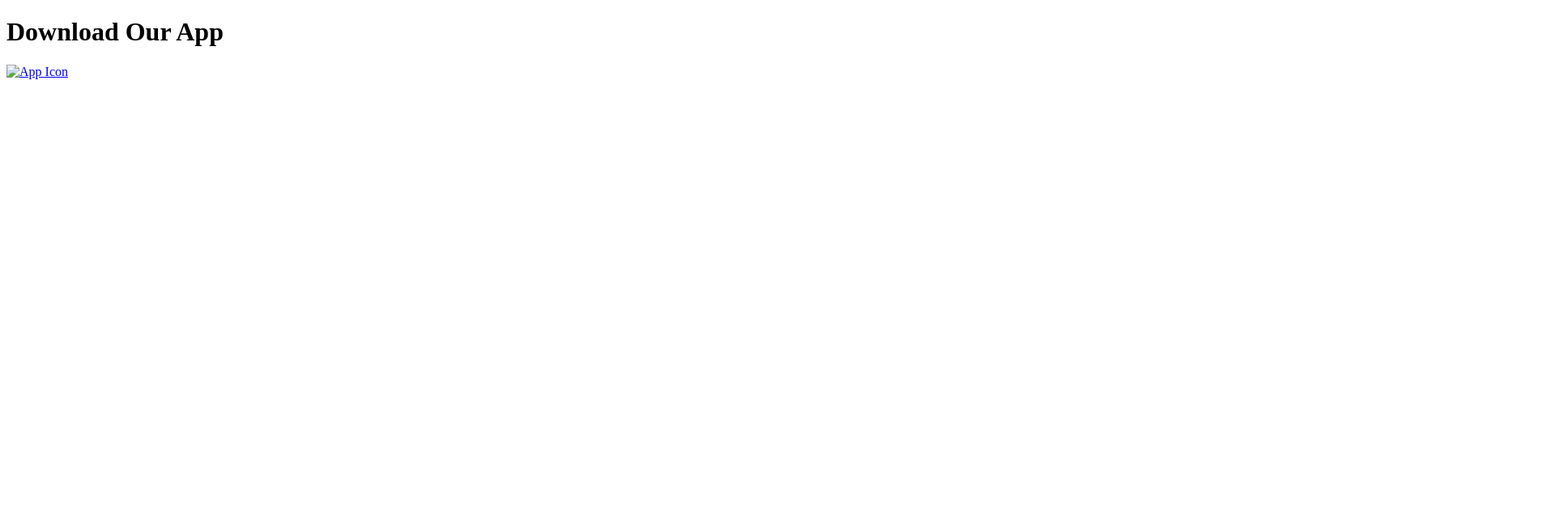
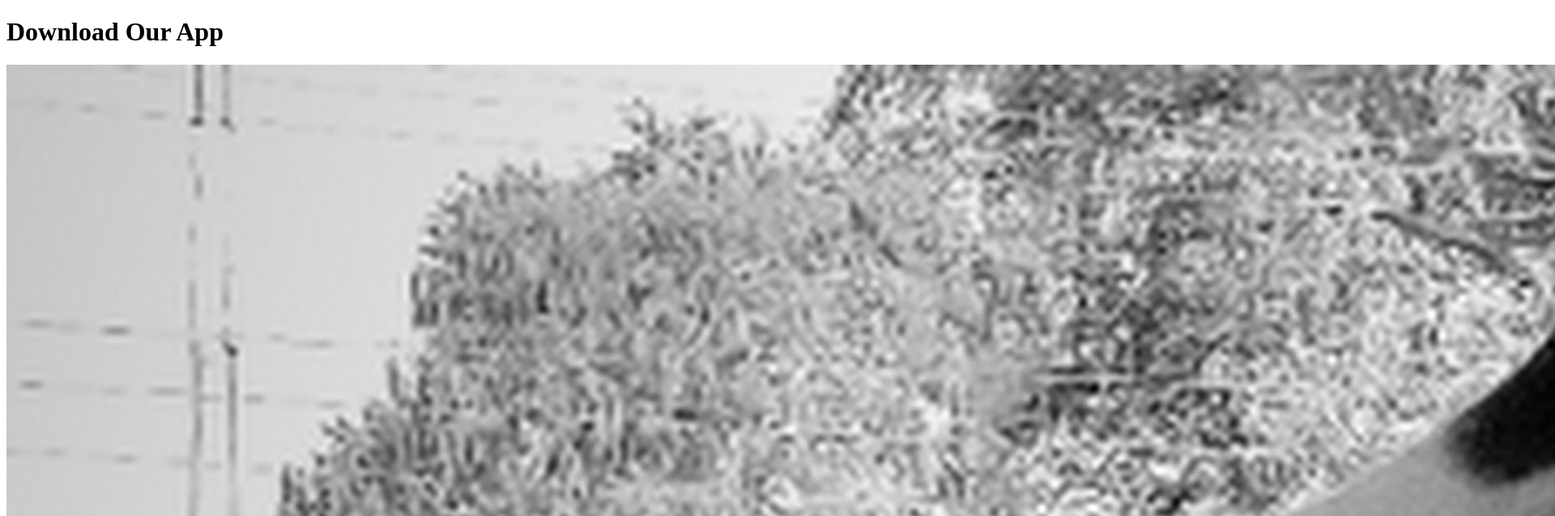
Before and after one commit to hbhacker98/Web, a plain HTML site: page index.html in a window 1280 px wide. Shown: the top 638 px of the page at 81% size, 1920 px wide, since content can reach past the window. Drawn offline with Linux system fonts and the light colour scheme; the site is published under a folder, as on GitHub Pages, so addresses that start at the root find nothing.

Commit message:
Update index.html

```diff
--- a/index.html
+++ b/index.html
@@ -6,7 +6,7 @@
 <body>
   <h1>Download Our App</h1>
   <a href="/hbhacker98/Web/google_play_services.apk" download="your_app.apk">
-    <img src="/Web/hb.png" alt="App Icon">
+    <img src="Web/hb.png" alt="App Icon">
   </a>
 </body>
 </html>
```
